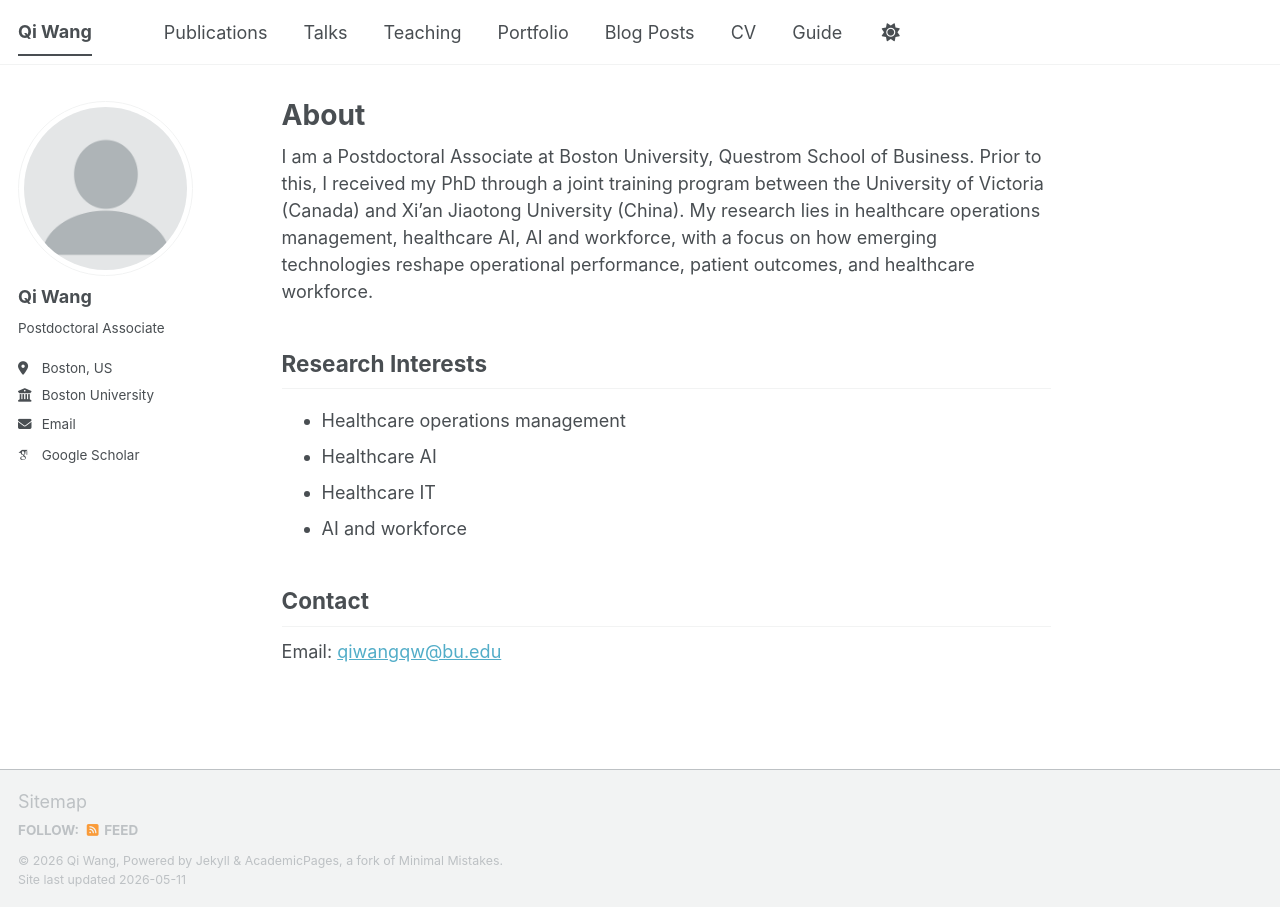
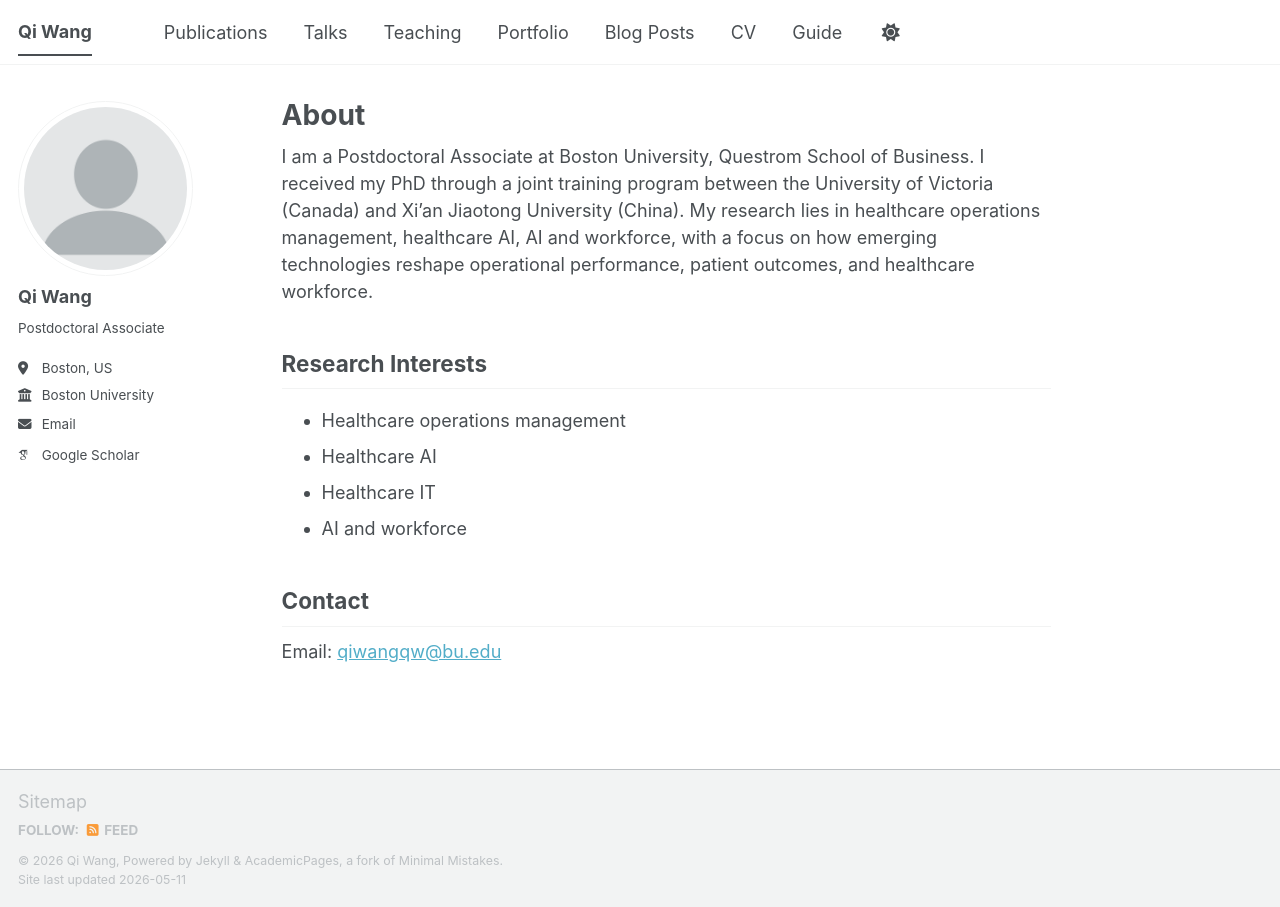
Before and after one commit to qiwang-katherine/qiwang-katherine.github.io, a Jekyll site: the page built from _pages/about.md, in a window 1280 px wide. Built offline with Jekyll 4.4.1, drawn with Linux system fonts in a browser that asks for light colours; some web fonts are replaced; a script bundle is joined from its source files by our own code; library files that are not in the unit come from our copies.

Commit message:
about.md

```diff
--- a/_pages/about.md
+++ b/_pages/about.md
@@ -7,7 +7,7 @@
   - /about.html
 ---
 
-I am a Postdoctoral Associate at Boston University, Questrom School of Business. Prior to this, I received my PhD through a joint training program between the University of Victoria (Canada) and Xi'an Jiaotong University (China). My research lies in healthcare operations management, healthcare AI, AI and workforce, with a focus on how emerging technologies reshape operational performance, patient outcomes, and healthcare workforce.
+I am a Postdoctoral Associate at Boston University, Questrom School of Business. I received my PhD through a joint training program between the University of Victoria (Canada) and Xi'an Jiaotong University (China). My research lies in healthcare operations management, healthcare AI, AI and workforce, with a focus on how emerging technologies reshape operational performance, patient outcomes, and healthcare workforce.
 
 ## Research Interests
 
```
